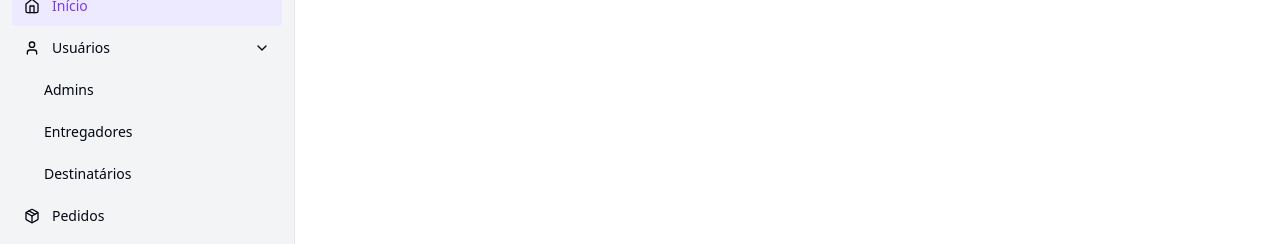
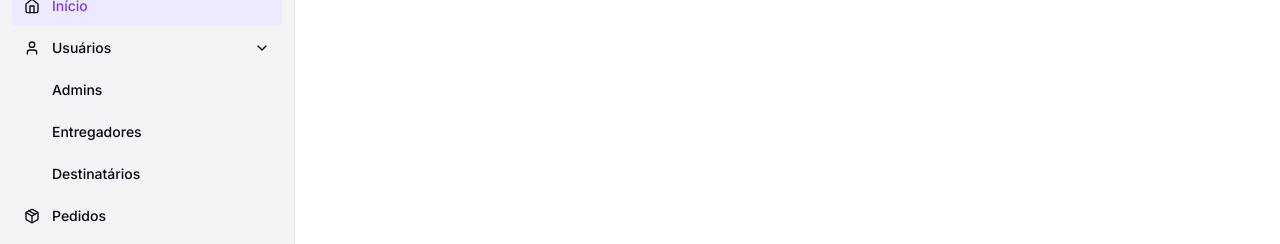
Before and after one commit to felipesanderp/fastfeet-web, a React (Vite) app: page / in a window 1280 px wide. Both pictures are taken after a click on the button "Usuários". Shown: the part 186-430 px from the top of the page. Built offline with nearby package versions, Linux system fonts and the light colour scheme.

Commit message:
change font family

```diff
--- a/index.html
+++ b/index.html
@@ -2,8 +2,12 @@
 <html lang="en">
   <head>
     <meta charset="UTF-8" />
-    <link rel="icon" type="image/svg+xml" href="/vite.svg" />
     <meta name="viewport" content="width=device-width, initial-scale=1.0" />
+
+    <link rel="preconnect" href="https://fonts.googleapis.com" />
+    <link rel="preconnect" href="https://fonts.gstatic.com" crossorigin />
+
+    <link href="https://fonts.googleapis.com/css2?family=Inter:wght@400;500;700&family=Roboto+Condensed:wght@700&family=Roboto:wght@400;500;700&display=swap" rel="stylesheet" />
     <title>FastFeet</title>
   </head>
   <body>
--- a/src/components/nav.tsx
+++ b/src/components/nav.tsx
@@ -34,7 +34,7 @@
             )}
           </Button>
         </Collapsible.Trigger>
-        <Collapsible.Content className="px-5 space-y-0.5">
+        <Collapsible.Content className="px-7 space-y-0.5">
           <NavLink to="/users/admins" title="Admins"></NavLink>
           <NavLink to="/users/deliverymen" title="Entregadores"></NavLink>
           <NavLink to="/users/recipients" title="Destinatários"></NavLink>
--- a/src/globals.css
+++ b/src/globals.css
@@ -55,5 +55,6 @@
   }
   body {
     @apply bg-background text-foreground;
+    @apply font-inter;
   }
 }
--- a/tailwind.config.js
+++ b/tailwind.config.js
@@ -17,6 +17,11 @@
       },
     },
     extend: {
+      fontFamily: {
+        inter: 'Inter',
+        roboto: 'Roboto',
+        robotoCondensed: 'Roboto Condensed',
+      },
       gridTemplateColumns: {
         app: 'minmax(16.4rem, 18.4rem) 1fr',
       },
```
